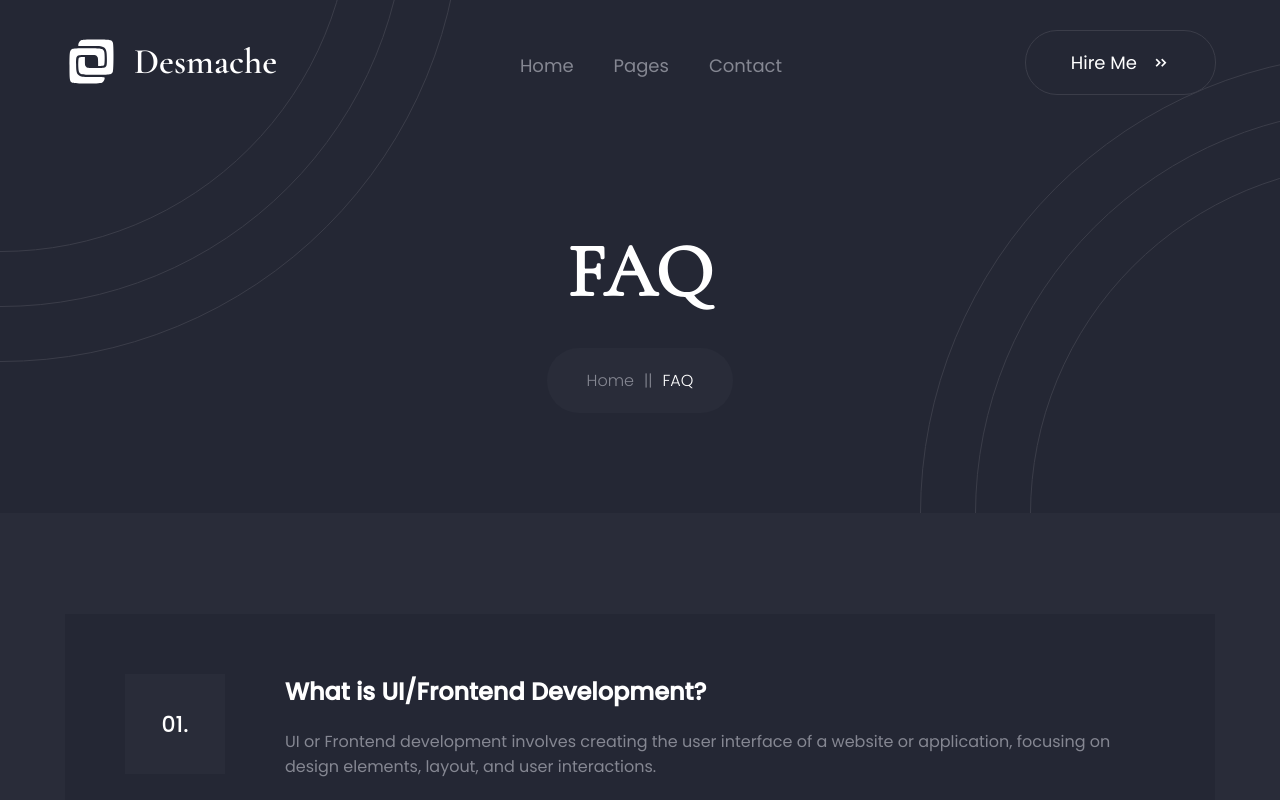
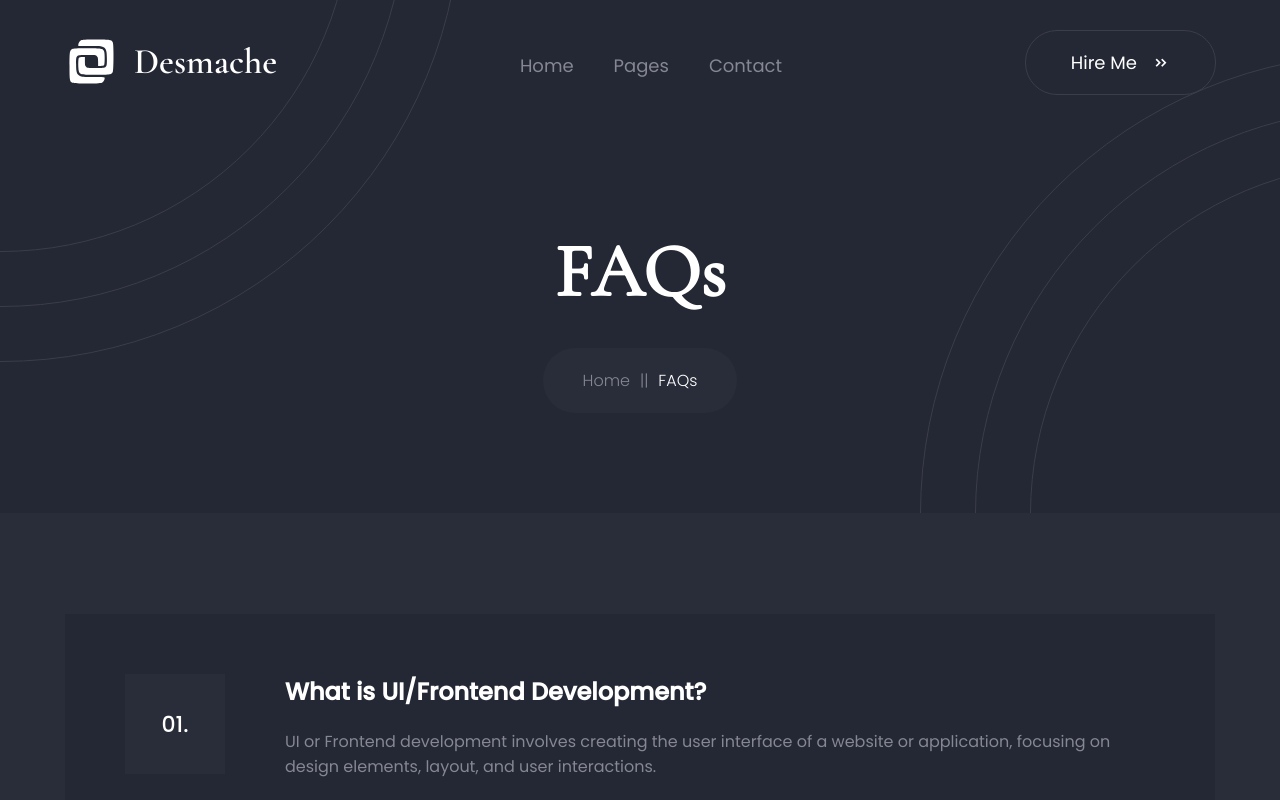
Before and after one commit to DeveshS360/portfolio-webapp, a React (Vite) app: page /faq in a window 1280 px wide. Shown: the top 800 px of the page. Built offline with nearby package versions, Linux system fonts and the light colour scheme.

Commit message:
small text change

```diff
--- a/src/pages/FAQ/index.tsx
+++ b/src/pages/FAQ/index.tsx
@@ -9,8 +9,8 @@ export const FAQ = () => {
   return (
     <section className={styles.faq}>
       <PageHeader
-        title="FAQ"
-        currPage="FAQ"
+        title="FAQs"
+        currPage="FAQs"
         redirectionPage="Home"
         redirectionRoute={AppRoutes.home}
       />
```
